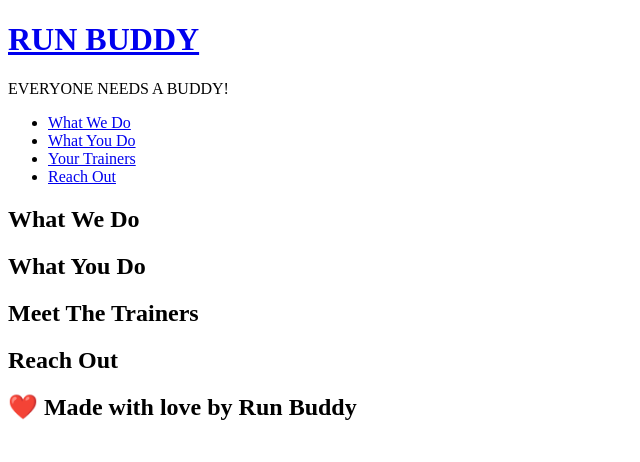
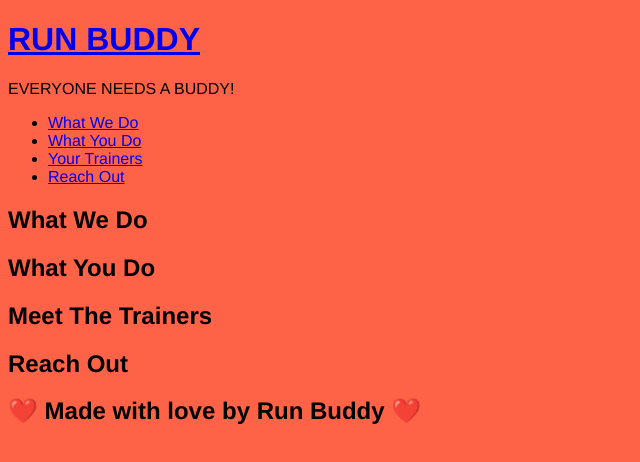
Before and after one commit to ScoBoFoSho/run-buddy-new, a plain HTML site: page index.html in a window 1280 px wide. Shown: the whole page, without its empty margins (0-640 px from the left). Drawn offline with Linux system fonts and the light colour scheme.

Commit message:
CSS building blocks

```diff
--- /dev/null
+++ b/assets/CSS/style.css
@@ -0,0 +1,5 @@
+
+body {
+    font-family: Helvetica, Arial, sans-serif;
+    background-color: tomato;
+  }
--- a/index.html
+++ b/index.html
@@ -5,8 +5,8 @@
         <meta charset="UTF-8" />
 
         <title>Run Buddy</title>
-
-    </haead>
+        <link rel="stylesheet" href="./assets/CSS/style.css" />
+    </head>
 
  <body>
  <!--navigation -->
@@ -16,7 +16,7 @@
         <h1>
             <a href="./index.html">RUN BUDDY</a>
         </h1>
-     EVERYONE NEEDS A BUDDY!
+     <a> EVERYONE NEEDS A BUDDY! </a>
 
 
         <nav>
@@ -96,7 +96,7 @@
 
 <footer>
 
-    <h2>❤️ Made with love by Run Buddy</h2>
+    <h2>❤️ Made with love by Run Buddy ❤️</h2>
 
 </footer>
 
```
